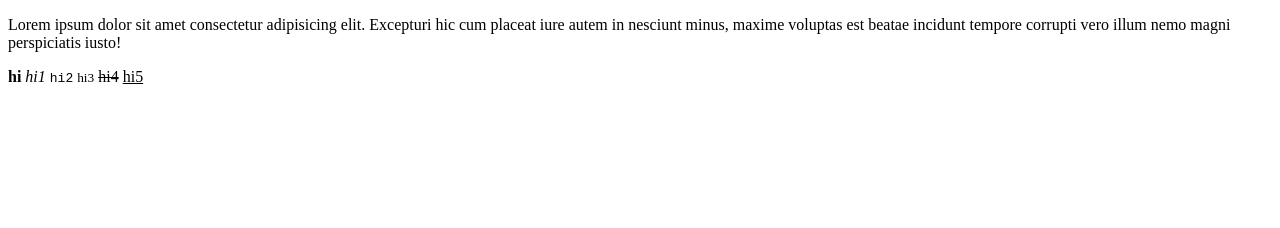
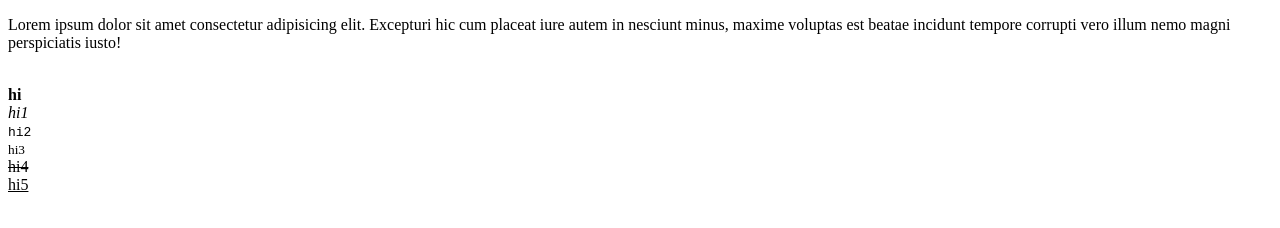
Before and after one commit to touhid0503/web-dev, a plain HTML site: page html/first.html in a window 1280 px wide. Drawn offline with Linux system fonts and the light colour scheme.

Commit message:
br tag add

```diff
--- a/html/first.html
+++ b/html/first.html
@@ -10,12 +10,12 @@
 <body>
     <!-- text formate -->
     <p>Lorem ipsum dolor sit amet consectetur adipisicing elit. Excepturi hic cum placeat iure autem in nesciunt minus,
-        maxime voluptas est beatae incidunt tempore corrupti vero illum nemo magni perspiciatis iusto!</p>
-    <b>hi</b>
-    <i>hi1</i>
-    <code>hi2</code>
-    <small>hi3</small>
-    <del>hi4</del>
+        maxime voluptas est beatae incidunt tempore corrupti vero illum nemo magni perspiciatis iusto!</p><br>
+    <b>hi</b><br>
+    <i>hi1</i><br>
+    <code>hi2</code><br>
+    <small>hi3</small><br>
+    <del>hi4</del><br>
     <ins>hi5</ins>
 
 </body>
```
